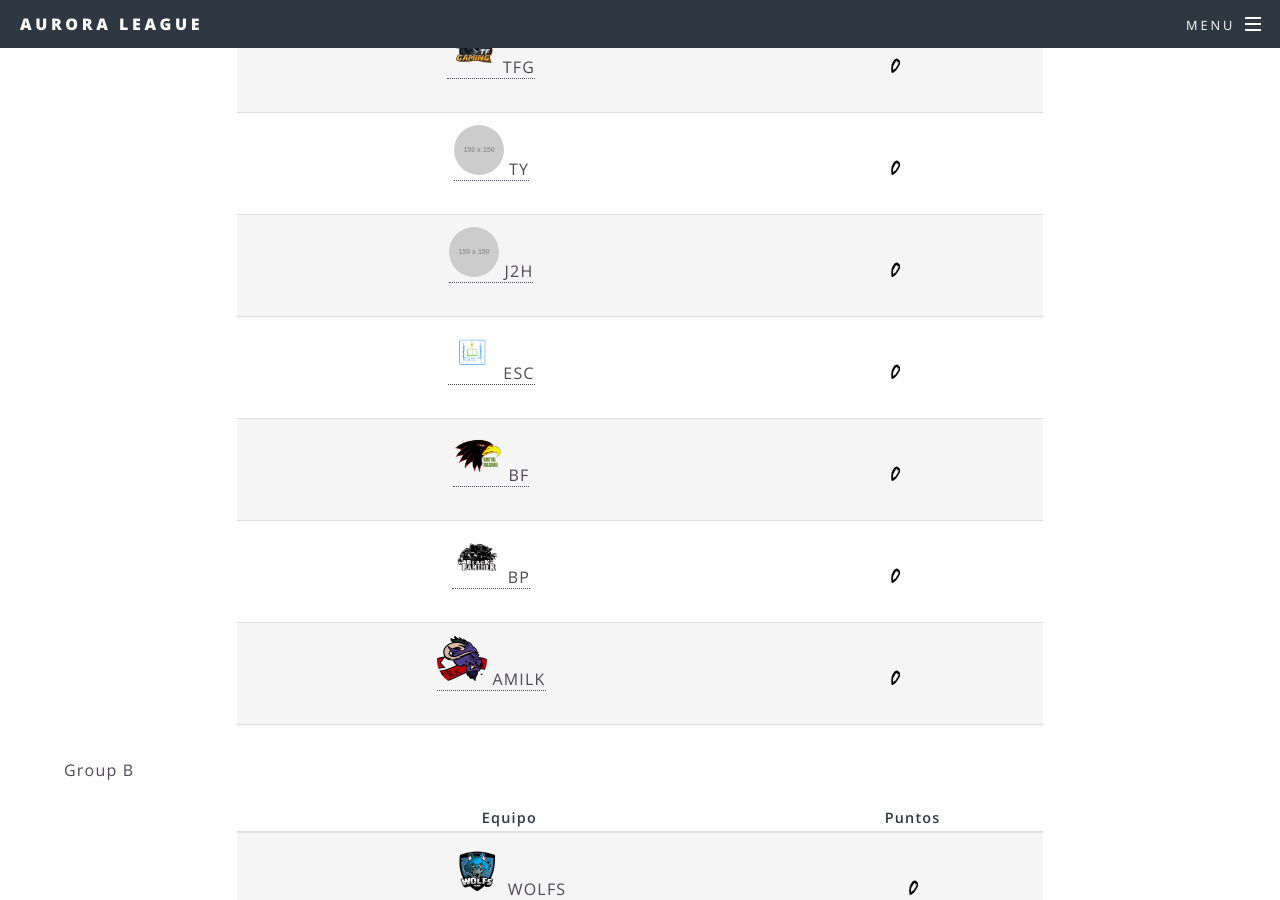
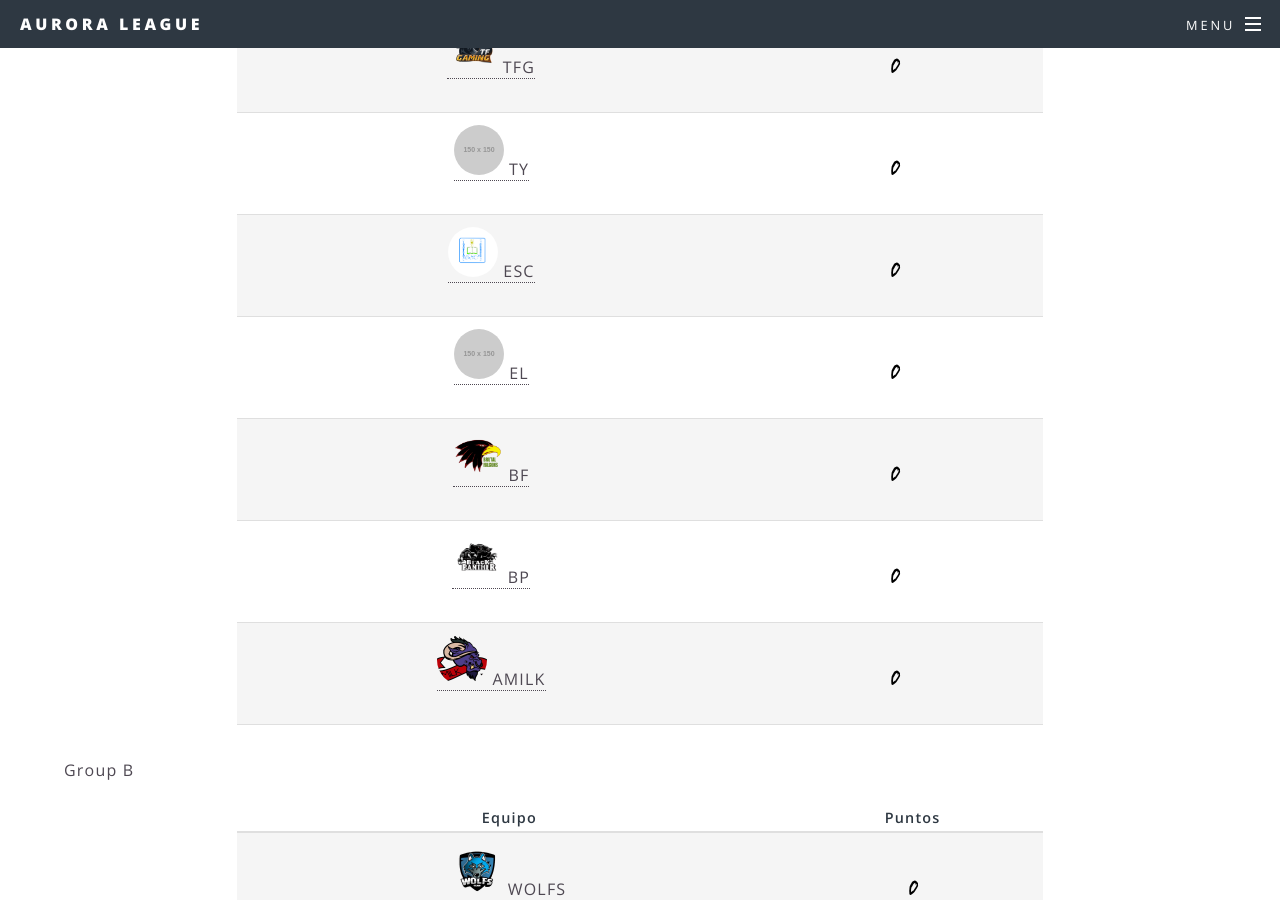
Before and after one commit to AuroraLeague/auroraleague.github.io, a Jekyll site: the page built from roster.html, in a window 1280 px wide and 900 px high, scrolled down 613 px. Built offline with Jekyll 4.4.1, drawn with Linux system fonts in a browser that asks for light colours.

Commit message:
Renamed J2H

```diff
--- a/teams/j2h_gaming.html
+++ b/teams/eagle_legend.html
@@ -1,7 +1,7 @@
 ---
 layout: team
-title: J2H Gaming
-preface: J2H
+title: Eagle Legend
+preface: EL
 <!-- logo: ../../images/teams/j2h_gaming.png -->
 logo: http://placehold.it/150x150
 group: A
```
